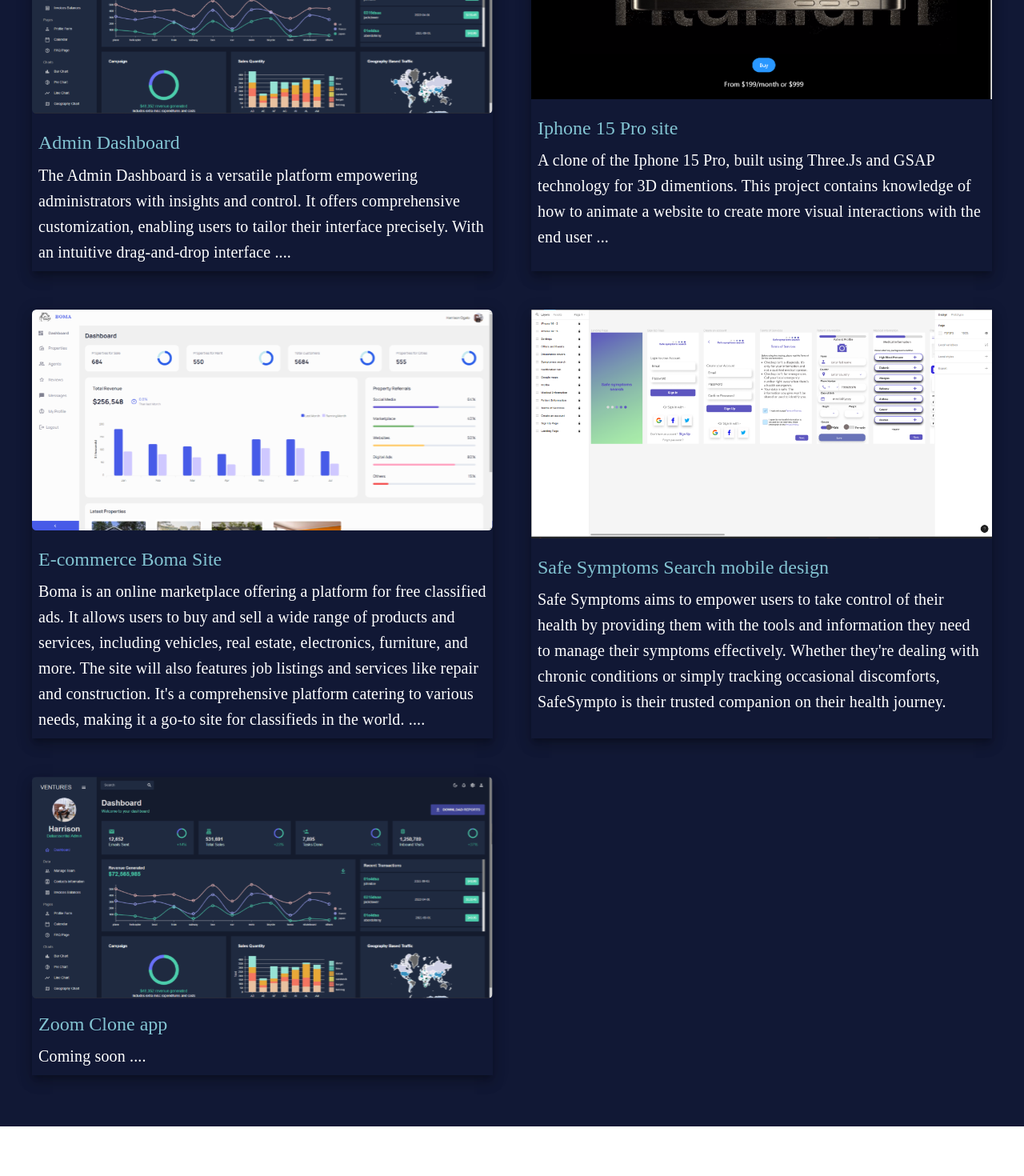
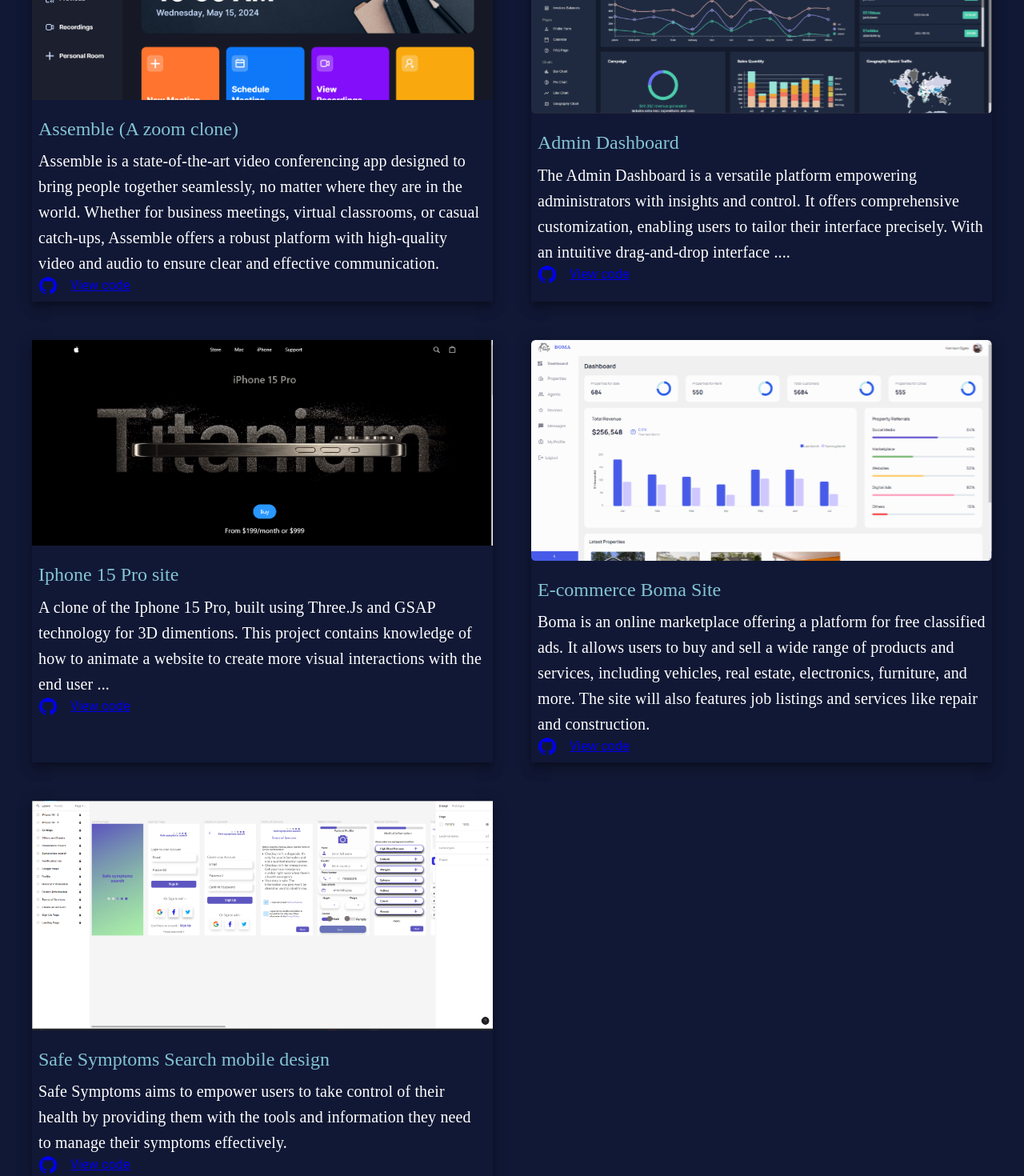
Before and after one commit to Ogalo/my_portifolio, a React (Create React App) app: page /projects in a window 1280 px wide. Shown: the part 240-1710 px from the top of the page at 80% size. Before the commit the page ends 1648 px from the top, so only its background shows below. Built offline with nearby package versions, Linux system fonts and the light colour scheme.

Commit message:
Create and add reusable project modal

```diff
--- a/src/components/ProjectCard.tsx
+++ b/src/components/ProjectCard.tsx
@@ -12,10 +12,12 @@
 import bomaPro from "../assests/bomaPro.png";
 import Figma from '../assests/figma.svg';
 import workflow from '../assests/workflow.svg'
+import assemble from '../assests/assemble.png'
 import { NavLink, useNavigate } from "react-router-dom";
+import ProjectCardType from "./ProjectCardType";
 
 
-const ProjectCard = () => {
+const ProjectCard = ({}) => {
   return (
     <Box
       display="flex"
@@ -55,8 +57,11 @@
           </Stack>
           <Stack my={2}>
             <a href='https://github.com/Ogalo/dashboard_pro'>
-            <GitHubIcon />
-            <Typography>View code</Typography>
+            <Stack display="flex" flexDirection="row" gap={2}>
+                 <GitHubIcon />
+                 <Typography>View code</Typography>
+
+                </Stack>
 
             </a>
           </Stack>
@@ -126,8 +131,11 @@
           </Stack>
           <Stack my={2}>
           <a href='https://github.com/Ogalo/Properties'>
-            <GitHubIcon />
-            <Typography>View code</Typography>
+          <Stack display="flex" flexDirection="row" gap={2}>
+                 <GitHubIcon />
+                 <Typography>View code</Typography>
+
+                </Stack>
             </a>
           </Stack>
         </Stack>
@@ -157,8 +165,12 @@
           </Stack>
           <Stack my={2}>
             <a href='https://www.figma.com/file/CC2sm43wNbfFPAtMQ0vXQd/INV-Figma%3A-Findigs---McKinley-UaaS-Mechanics-%5BVersion-1.0-Feb%5D?type=whiteboard&node-id=0%3A1&t=Ea7XSRP6ujrEAuR2-1'>
+            <Stack display="flex" flexDirection="row" gap={2}>
+
             <img src={Figma} alt='Figma' width='30px' />
             <Typography>View Design</Typography>
+
+                </Stack>
 
             </a>
           </Stack>
@@ -184,6 +196,7 @@
                   textDecoration: 'none'
                 })}>View All</NavLink></Button>
       </Stack>
+
     </Box>
   );
 };
--- /dev/null
+++ b/src/components/ProjectCardType.tsx
@@ -0,0 +1,59 @@
+import {
+  Box,
+  Typography,
+  Stack,
+  Button,
+  Card,
+  CardMedia,
+  CardContent,
+} from "@mui/material";
+import GitHubIcon from "@mui/icons-material/GitHub";
+
+interface ProjectCardProps {
+  title: string;
+  description: string;
+  code: string;
+  img: string;
+
+
+  link: string;
+}
+
+const ProjectCardType = ({
+  title,
+  description,
+  code,
+  img,
+  link,
+}: ProjectCardProps) => {
+  return (
+    <Stack sx={{ width: { xs: "100%", lg: "48%" } }} boxShadow={10}>
+            <a href={link}>
+              <img src={img} alt={title} width="100%" />
+            </a>
+            <Stack p={1}>
+              <Typography
+                variant="h5"
+                fontFamily="karma"
+                color="#83C4D2"
+                my={1}
+              >
+                {title}
+              </Typography>
+              <Typography variant="h6" fontFamily="karma" color="white">
+                {description}
+              </Typography>
+              <a href={code}>
+                <Stack display="flex" flexDirection="row" gap={2}>
+                 <GitHubIcon />
+                 <Typography>View code</Typography>
+
+                </Stack>
+
+            </a>
+            </Stack>
+          </Stack>
+  );
+};
+
+export default ProjectCardType;
--- a/src/pages/projects.tsx
+++ b/src/pages/projects.tsx
@@ -1,8 +1,11 @@
 import { Typography, Stack, Box } from "@mui/material";
 import DashPro from "../assests/Rectangle5.svg";
 import Iphone from "../assests/AppleClone.png";
+import Assemble from "../assests/assemble.png";
 import Boma from "../assests/Rectangle8.svg";
 import Safe from "../assests/Symptoms.png";
+import ProjectCardType from "../components/ProjectCardType";
+
 
 
 
@@ -22,107 +25,51 @@
           justifyContent="space-between"
           gap={6}
         >
-          <Stack sx={{ width: { xs: "100%", lg: "48%" } }} boxShadow={10}>
-            <a href="https://admin-dashboard197.netlify.app/">
-              <img src={DashPro} alt="dash pro" width="100%" />
-            </a>
-            <Stack p={1}>
-              <Typography
-                variant="h5"
-                fontFamily="karma"
-                color="#83C4D2"
-                my={1}
-              >
-                Admin Dashboard
-              </Typography>
-              <Typography variant="h6" fontFamily="karma" color="white">
-                The Admin Dashboard is a versatile platform empowering
-                administrators with insights and control. It offers
-                comprehensive customization, enabling users to tailor their
-                interface precisely. With an intuitive drag-and-drop interface
-                ....
-              </Typography>
-            </Stack>
-          </Stack>
-          <Stack sx={{ width: { xs: "100%", lg: "48%" } }} boxShadow={10}>
 
-            <a href="https://apple15clone.netlify.app/">
-             <img src={Iphone} width="100%" />
-            </a>
-            <Stack p={1}>
-              <Typography
-                variant="h5"
-                fontFamily="karma"
-                color="#83C4D2"
-                my={1}
-              >
-                Iphone 15 Pro site
-              </Typography>
-              <Typography variant="h6" fontFamily="karma" color="white">
-                A clone of the Iphone 15 Pro, built using Three.Js and GSAP technology for 3D dimentions. This project contains
-                knowledge of how to animate a website to create more visual interactions with the end user ...
-              </Typography>
-            </Stack>
-          </Stack>
-          <Stack sx={{ width: { xs: "100%", lg: "48%" } }} boxShadow={10}>
-              <a href="https://bomaproject.netlify.app/">
-                <img src={Boma} alt="boma pro" width="100%" />
-              </a>
-            <Stack p={1}>
-              <Typography
-                variant="h5"
-                fontFamily="karma"
-                color="#83C4D2"
-                my={1}
-              >
-                E-commerce Boma Site
-              </Typography>
-              <Typography variant="h6" fontFamily="karma" color="white">
-              Boma is an online marketplace offering a platform for free classified ads. It allows users to buy
-               and sell a wide range of products and services, including vehicles, real estate, electronics,
-               furniture, and more. The site will also features job listings and services like repair and
-               construction. It's a comprehensive platform catering to various needs,
-               making it a go-to site for classifieds in the world.
-                ....
-              </Typography>
-            </Stack>
-          </Stack>
-          <Stack sx={{ width: { xs: "100%", lg: "48%" } }} boxShadow={10}>
-              <a href="https://www.figma.com/file/05WTgL38p3Xv0qUFlpOs8i/Safe-symptoms-search?type=design&node-id=0%3A1&mode=design&t=48fzwLtCzSt9FGGs-1">
-              <img src={Safe} width="100%" />
-              </a>
+          <ProjectCardType
+            title='Assemble (A zoom clone)'
+            description='Assemble is a state-of-the-art video conferencing app designed to bring people together seamlessly, no matter where they are in the world. Whether for business       meetings, virtual classrooms, or casual catch-ups, Assemble offers a robust platform with high-quality video and audio to ensure clear and effective communication.'
+            link='https://assembleazoomclone-ogalos-projects.vercel.app'
+            img={Assemble}
+            code='https://github.com/Ogalo/zoom-clone'
+          />
+          <ProjectCardType
+            title='Admin Dashboard'
+            description='The Admin Dashboard is a versatile platform empowering
+            administrators with insights and control. It offers
+            comprehensive customization, enabling users to tailor their
+            interface precisely. With an intuitive drag-and-drop interface
+            ....'
+            link='https://admin-dashboard197.netlify.app/'
+            img={DashPro}
+            code='https://github.com/Ogalo/dashboard_pro'
+          />
+          <ProjectCardType
+            title='Iphone 15 Pro site'
+            description='A clone of the Iphone 15 Pro, built using Three.Js and GSAP technology for 3D dimentions. This project contains
+            knowledge of how to animate a website to create more visual interactions with the end user ...'
+            link='https://apple15clone.netlify.app/'
+            img={Iphone}
+            code='https://github.com/Ogalo/appleweb'
+          />
+          <ProjectCardType
+            title='E-commerce Boma Site'
+            description='Boma is an online marketplace offering a platform for free classified ads. It allows users to buy
+            and sell a wide range of products and services, including vehicles, real estate, electronics,
+            furniture, and more. The site will also features job listings and services like repair and
+            construction.'
+            link='https://bomaproject.netlify.app/'
+            img={Boma}
+            code='https://github.com/Ogalo/Properties'
+          />
+          <ProjectCardType
+            title='Safe Symptoms Search mobile design'
+            description='Safe Symptoms aims to empower users to take control of their health by providing them with the tools and information they need to manage their symptoms effectively.'
 
-            <Stack p={1}>
-              <Typography
-                variant="h5"
-                fontFamily="karma"
-                color="#83C4D2"
-                my={1}
-              >
-                Safe Symptoms Search mobile design
-              </Typography>
-              <Typography variant="h6" fontFamily="karma" color="white">
-              Safe Symptoms aims to empower users to take control of their health by providing them with the tools and information they need to manage their symptoms effectively. Whether they're dealing with chronic conditions or simply tracking occasional discomforts, SafeSympto is their trusted companion on their health journey.
-              </Typography>
-            </Stack>
-          </Stack>
-          <Stack sx={{ width: { xs: "100%", lg: "48%" } }} boxShadow={10}>
-            <img src={DashPro} width="100%" />
-            <Stack p={1}>
-              <Typography
-                variant="h5"
-                fontFamily="karma"
-                color="#83C4D2"
-                my={1}
-              >
-                Zoom Clone app
-              </Typography>
-              <Typography variant="h6" fontFamily="karma" color="white">
-                Coming soon ....
-
-              </Typography>
-            </Stack>
-          </Stack>
+            link='https://www.figma.com/file/05WTgL38p3Xv0qUFlpOs8i/Safe-symptoms-search?type=design&node-id=0%3A1&mode=design&t=48fzwLtCzSt9FGGs-1'
+            img={Safe}
+            code='https://www.figma.com/file/05WTgL38p3Xv0qUFlpOs8i/Safe-symptoms-search?type=design&node-id=0%3A1&mode=design&t=48fzwLtCzSt9FGGs-1'
+          />
 
         </Box>
       </Box>
```
Also changed, not shown: src/assests/assemble.png (added), 1 other file (tests, documents, lock files or other folders).
